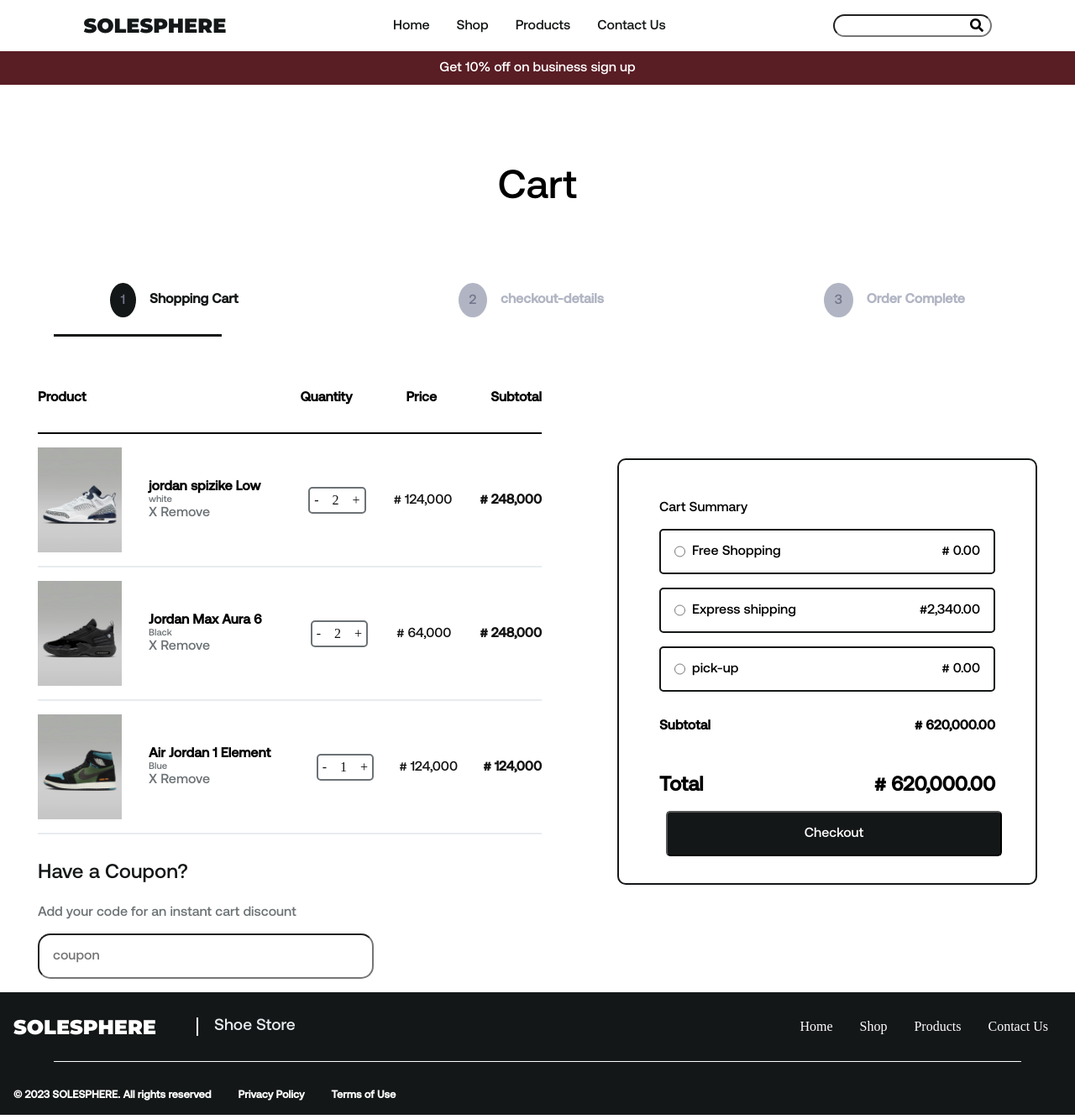
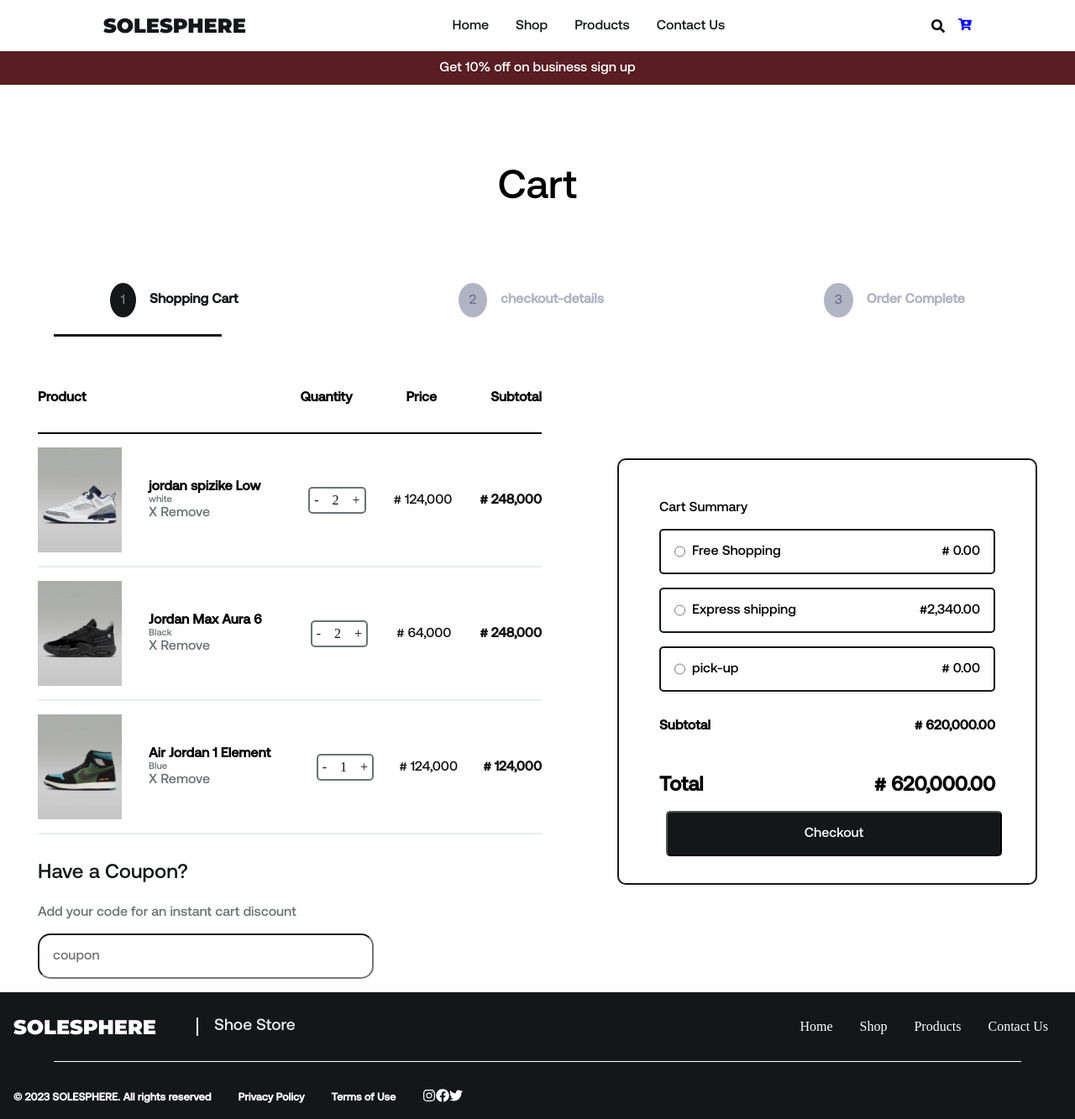
Before and after one commit to Tolaniii7/shopping-kicks, a React (Create React App) app: page /checkout in a window 1280 px wide. Shown: the whole page at 84% size. Built offline with nearby package versions, Linux system fonts and the light colour scheme.

Commit message:
final touches

```diff
--- a/src/Footer/Footer.jsx
+++ b/src/Footer/Footer.jsx
@@ -1,4 +1,4 @@
-// import { FaInstagram } from "react-icons/fa";
+import { FaInstagram, FaFacebook, FaTwitter } from "react-icons/fa";
 
 function Footer() {
   return (
@@ -19,6 +19,7 @@
         </div>
       </div>
       <div className="long-dash"></div>
+
       <div className="footer-two">
         <p className="footer-copyright">
           &copy; 2023 SOLESPHERE. All rights reserved
@@ -26,6 +27,12 @@
 
         <p>Privacy Policy</p>
         <p>Terms of Use</p>
+
+        <div style={{ color: "#fff" }}>
+          <FaInstagram />
+          <FaFacebook />
+          <FaTwitter />
+        </div>
       </div>
     </div>
   );
--- a/src/NavBar/NavBar.jsx
+++ b/src/NavBar/NavBar.jsx
@@ -1,7 +1,7 @@
-import { FaSearch } from "react-icons/fa";
+import { FaSearch, FaCartPlus } from "react-icons/fa";
+import { Link } from "react-router-dom";
 
 function NavBar() {
-  // const element = <FontAwesomeIcon icon={faEnvelope} />;
   return (
     <>
       <div className="nav-container">
@@ -16,11 +16,11 @@
           </ul>
         </div>
 
-        <div style={{ position: "relative" }}>
-          <input type="search" />
-          <FaSearch
-            style={{ position: "absolute", top: "5px", right: "10px" }}
-          />
+        <div style={{ display: "flex", alignItems: "center", gap: "1em" }}>
+          <FaSearch />
+          <Link to="/checkout">
+            <FaCartPlus />
+          </Link>
         </div>
       </div>
 
```
Also changed, not shown: 2 other files (tests, documents, lock files or other folders).
